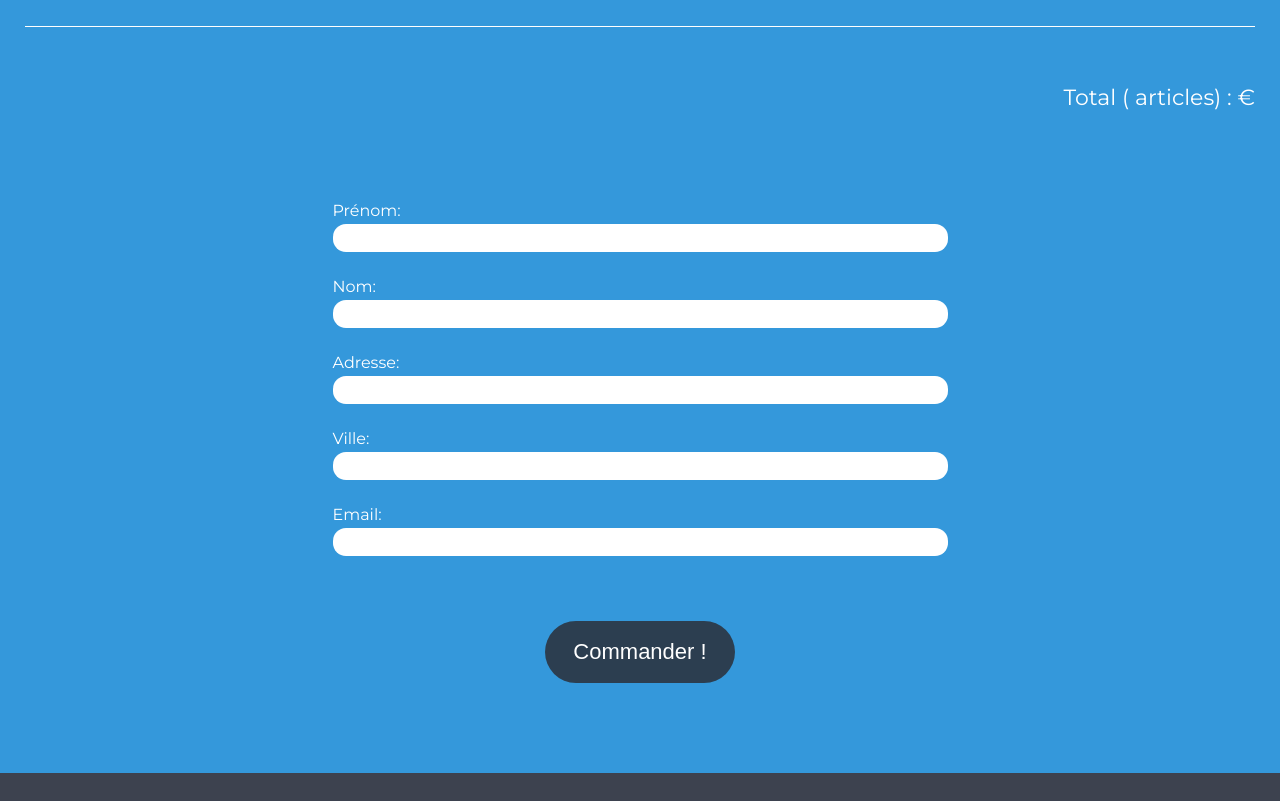
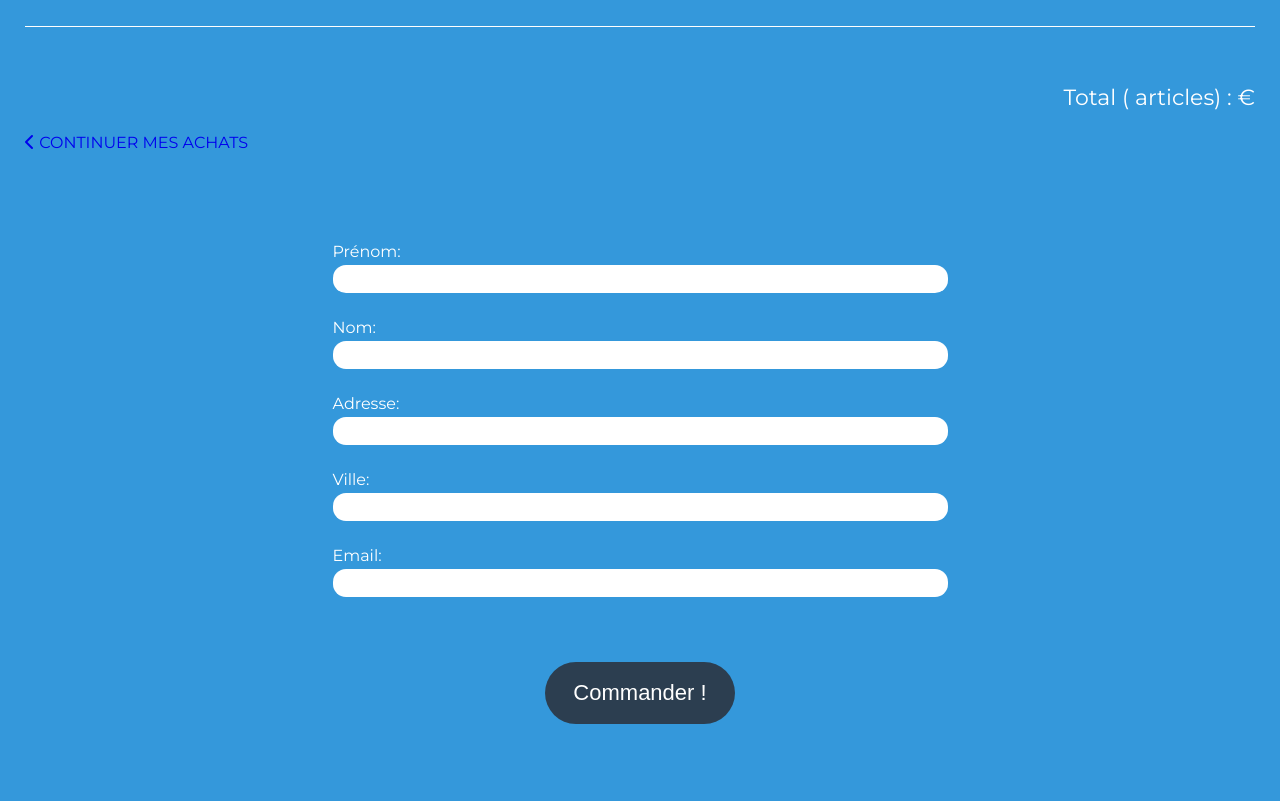
Before and after one commit to stefzouille/P5-Dev-Web-Kanap, a website: page front/html/cart.html in a window 1280 px wide. Shown: the part 980-1781 px from the top of the page. Drawn offline with Linux system fonts and the light colour scheme.

Commit message:
ad ancre home continuer

```diff
--- a/front/html/cart.html
+++ b/front/html/cart.html
@@ -13,7 +13,7 @@
     rel="stylesheet">
   <link href="../css/style.css" rel="stylesheet" />
   <link href="../css/cart.css" rel="stylesheet" />
-
+  <script src="https://kit.fontawesome.com/241cd41ee1.js" crossorigin="anonymous"></script>
   <meta name="viewport" content="width=device-width, initial-scale=1">
 </head>
 
@@ -94,6 +94,11 @@
                 <!-- 84,00 -->
               </span> €</p>
           </div>
+          <div>
+            <a href="index.html" style="text-decoration:none">
+              <i class="fas fa-chevron-left"></i> CONTINUER MES ACHATS</a>
+
+          </div>
           <div class="cart__order">
             <form method="get" class="cart__order__form">
               <div class="cart__order__form__question">
@@ -157,6 +162,7 @@
     </div>
   </footer>
   <script src="../js/cart.js"></script>
+
 </body>
 
 </html>
```
Also changed, not shown: front/js/cart.js (+11 -15 lines).
